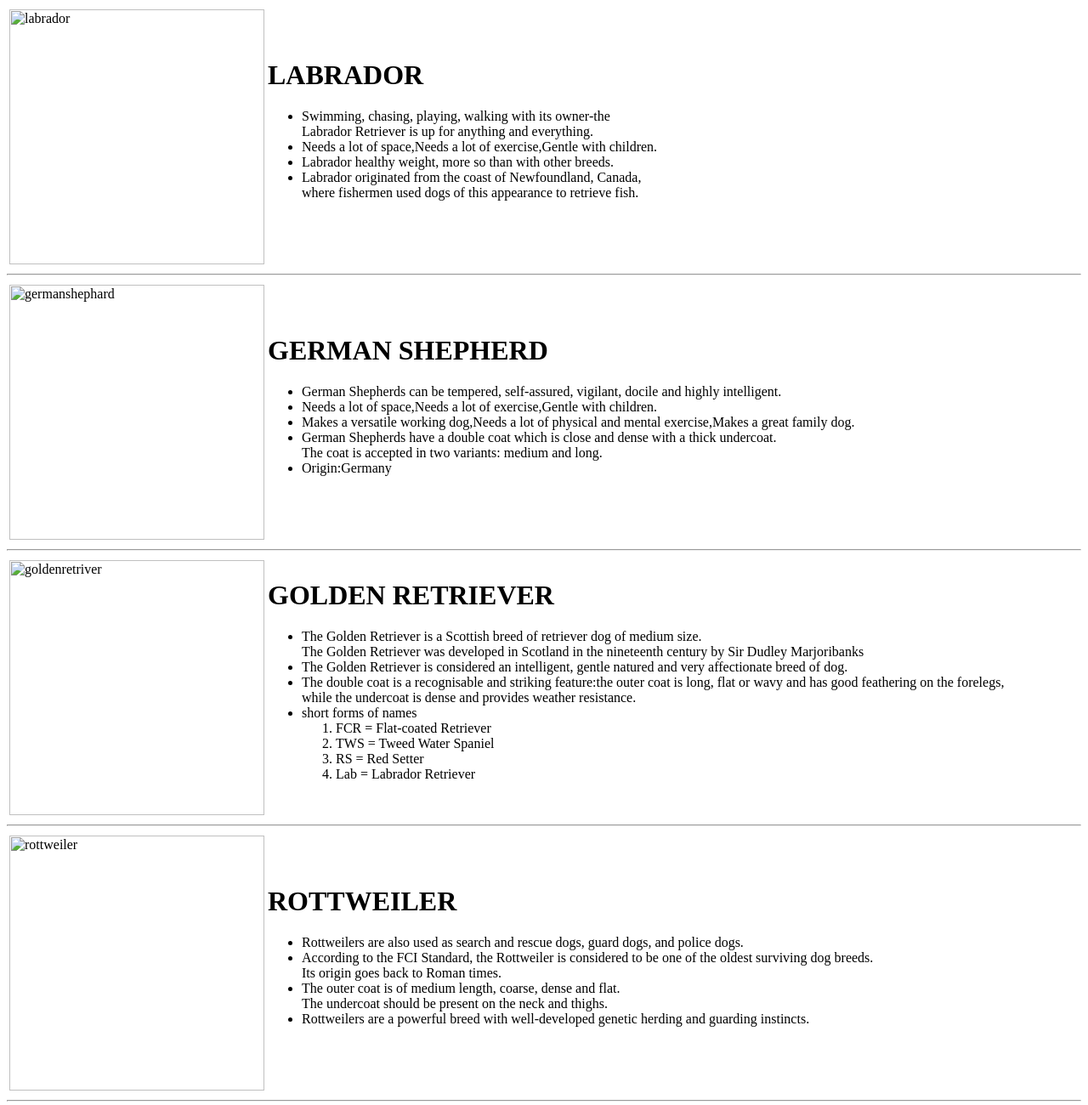
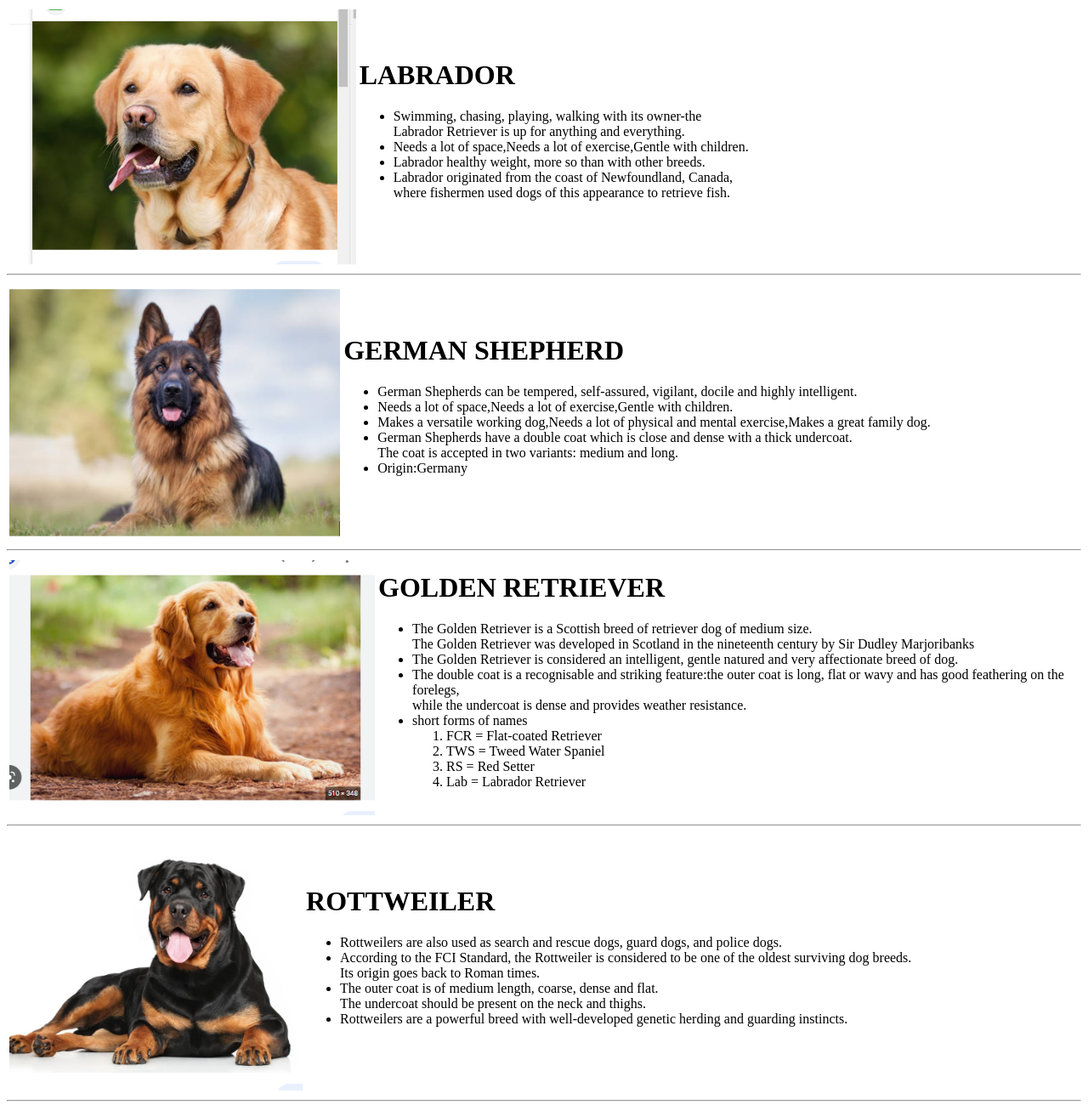
Before and after one commit to ShreyaNimbalkar/sn, a plain HTML site: page html files/breed.html in a window 1280 px wide. Shown: the top 1300 px of the page at 85% size. Drawn offline with Linux system fonts and the light colour scheme.

Commit message:
Update breed.html

```diff
--- a/html files/breed.html
+++ b/html files/breed.html
@@ -5,7 +5,7 @@
  <body>
  <table>
    <tr>
-    <td><img src="lab.png" alt="labrador" height="300"></td>
+    <td><img src="images/lab.png" alt="labrador" height="300"></td>
 	<td>
 	  <h1>LABRADOR</h1>
 	  <ul>
@@ -21,7 +21,7 @@
 
  <table>
    <tr>
-    <td><img src="gs.png" alt="germanshephard" height="300"></td>
+    <td><img src="images/gs.png" alt="germanshephard" height="300"></td>
 	<td>
 	  <h1>GERMAN SHEPHERD</h1>
 	  <ul>
@@ -38,7 +38,7 @@
 
  <table>
    <tr>
-    <td><img src="golden.png" alt="goldenretriver" height="300"></td>
+    <td><img src="images/golden.png" alt="goldenretriver" height="300"></td>
 	<td>
 	  <h1>GOLDEN RETRIEVER</h1>
 	  <ul>
@@ -60,7 +60,7 @@
 
  <table>
    <tr>
-    <td><img src="rott.png" alt="rottweiler" height="300"></td>
+    <td><img src="images/rott.png" alt="rottweiler" height="300"></td>
 	<td>
 	  <h1>ROTTWEILER</h1>
 	  <ul>
@@ -76,7 +76,7 @@
 
  <table>
    <tr>
-    <td><img src="haski.png" alt="siberian husky" height="300"></td>
+    <td><img src="images/haski.png" alt="siberian husky" height="300"></td>
 	<td>
 	  <h1>SIBERIAN HUSKY</h1>
 	  <ul>
```
